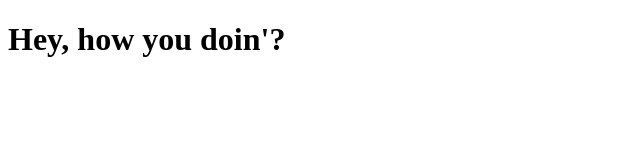
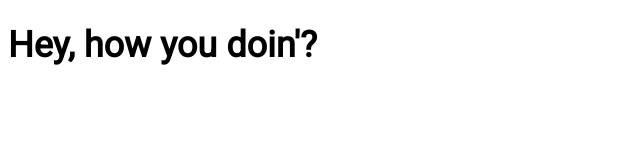
Before and after one commit to inexorableAce/inexorableDesign, a plain HTML site: page index.html in a window 1280 px wide. Shown: the whole page, without its empty margins (0-640 px from the left). Drawn offline with Linux system fonts and the light colour scheme.

Commit message:
Update index.html
updated index html, with google font.

```diff
--- a/index.html
+++ b/index.html
@@ -2,6 +2,13 @@
   <html>
     <head>
       <title>Inexorable Design</title>
+      <link href="https://fonts.googleapis.com/css?family=Roboto" rel="stylesheet">
+      <style>
+        body{
+          font-family: 'Roboto';
+          font-size: 18px;
+        }
+      </style>
     </head>
     <body>
       <h1>Hey, how you doin'?</h1>
```
